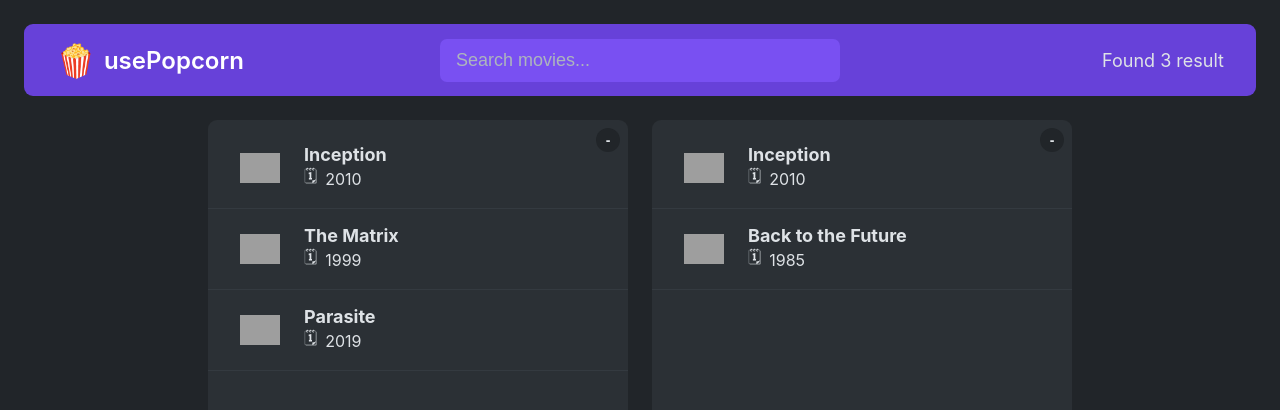
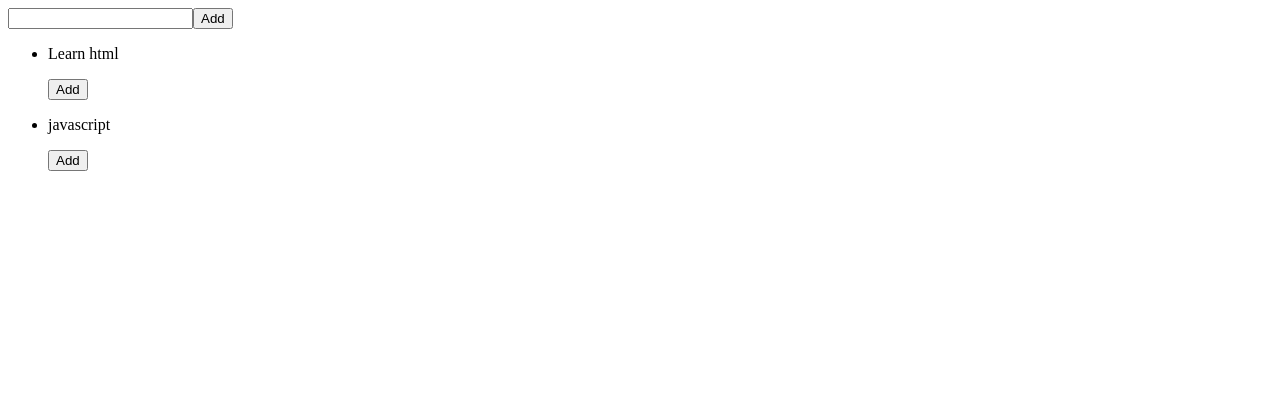
Before and after one commit to irabruce10/usepopcorn, a React (Create React App) app: page / in a window 1280 px wide. Shown: the top 410 px of the page. Built offline with nearby package versions, Linux system fonts and the light colour scheme; grey boxes are pictures that could not be loaded.

Commit message:
add item

```diff
--- a/src/Add.js
+++ b/src/Add.js
@@ -42,7 +42,10 @@ function ItemList({ handleAdd, item, newItem, setNewItem }) {
 function Item({ item }) {
   return (
     <li>
-      <p>{item.text}</p>
+      <div>
+        <p>{item.text}</p>
+        <button>Add</button>
+      </div>
     </li>
   );
 }
--- a/src/index.js
+++ b/src/index.js
@@ -3,16 +3,16 @@ import ReactDOM from "react-dom/client";
 // import "./index.css";
 import StartRating from "./StartRating";
 import Add from "./Add";
-import App from "./App";
+// import App from "./App";
 
 const root = ReactDOM.createRoot(document.getElementById("root"));
 root.render(
   <React.StrictMode>
-    <App />
+    {/* <App /> */}
     {/* <StartRating maxRating={5} />
     <StartRating maxRating={10} />
     <StartRating /> */}
 
-    {/* <Add /> */}
+    <Add />
   </React.StrictMode>
 );
```
